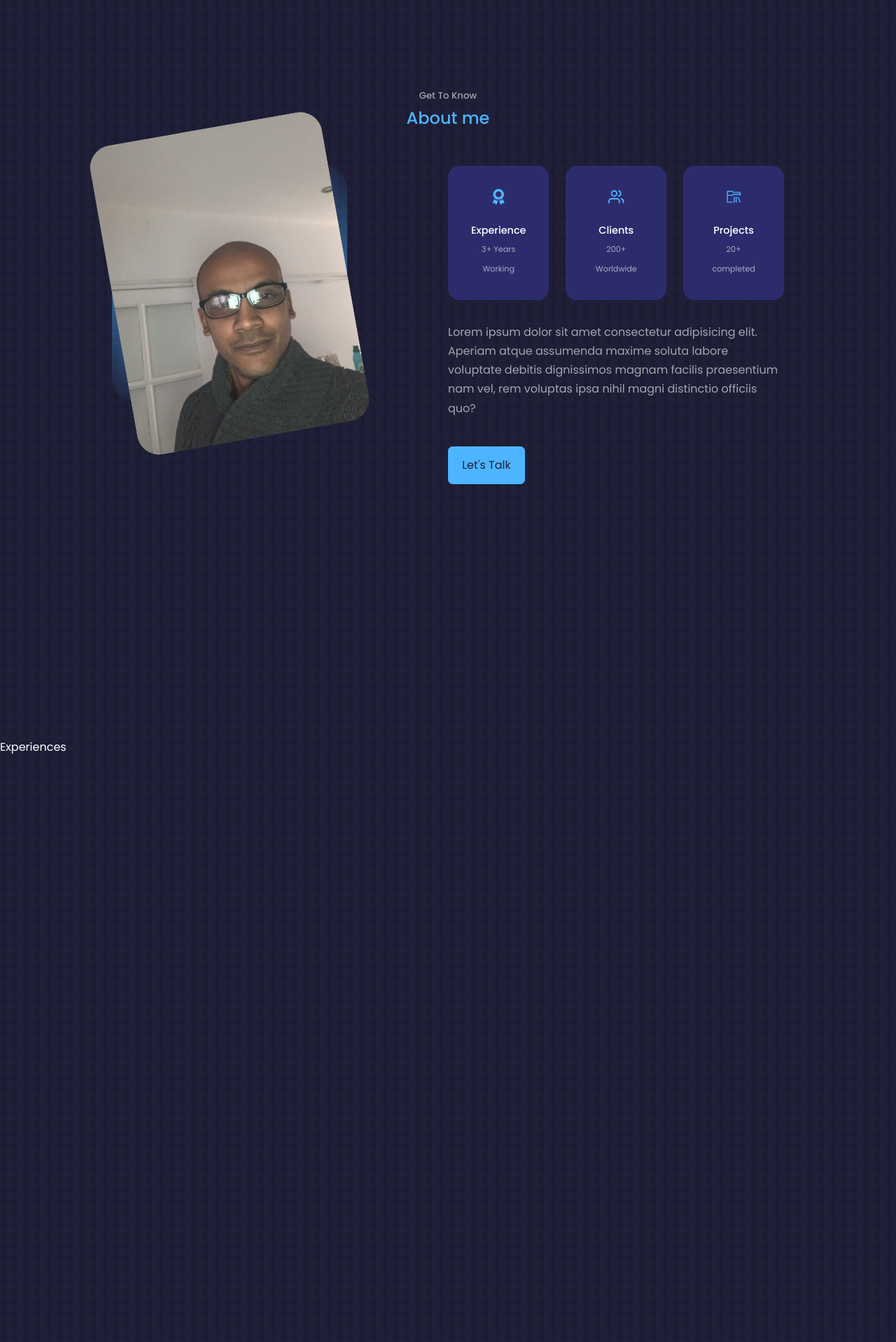
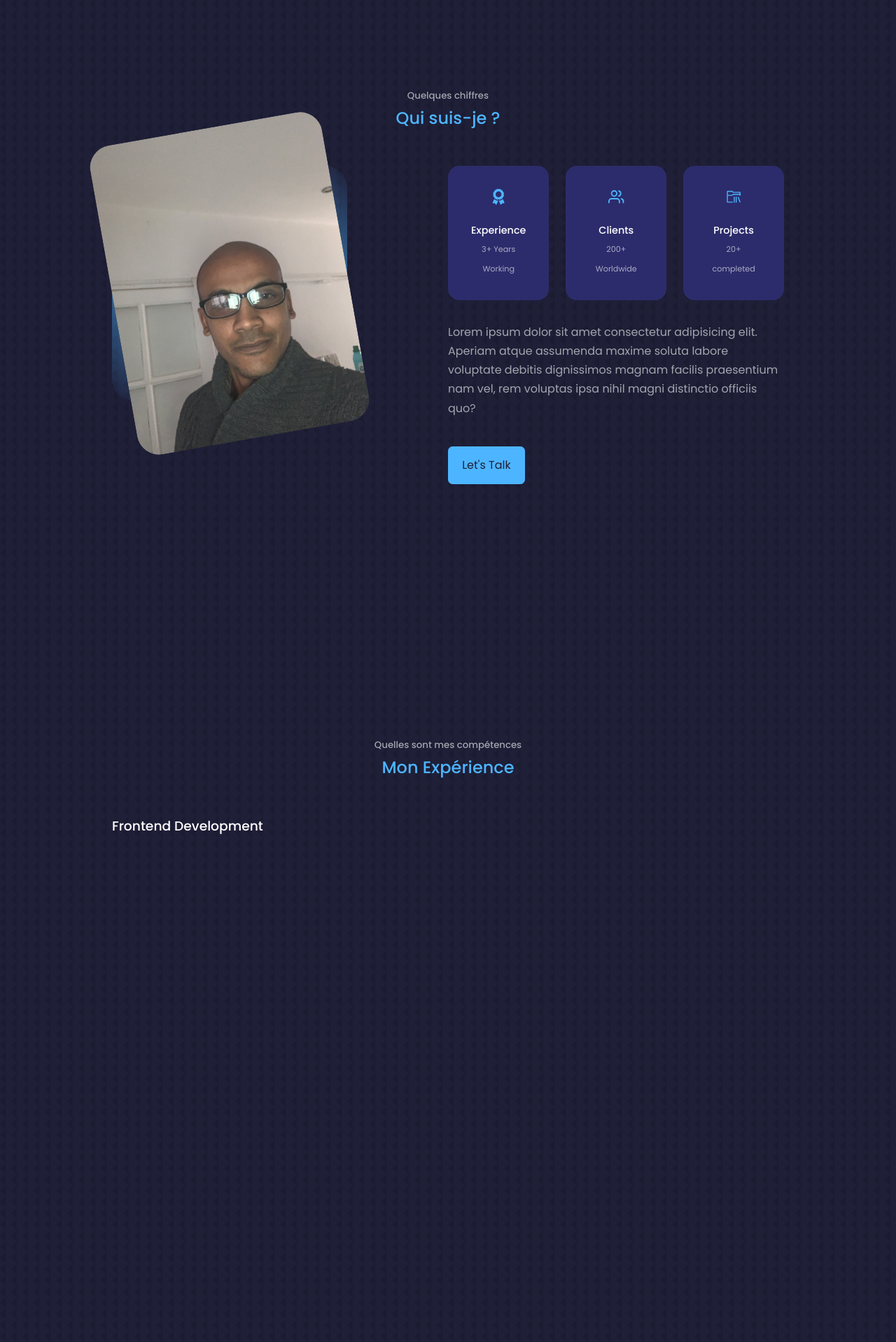
Before and after one commit to Manidoux41/ManiDev-portfolio, a React (Create React App) app: page / in a window 1280 px wide. Shown: the part 802-2720 px from the top of the page at 70% size. Built offline with nearby package versions, Linux system fonts and the light colour scheme.

Commit message:
translate in french

```diff
--- a/src/components/about/About.jsx
+++ b/src/components/about/About.jsx
@@ -8,8 +8,8 @@ import {VscFolderLibrary} from 'react-icons/vsc';
 const About = () => {
   return (
     <section id="about">
-      <h5>Get To Know</h5>
-      <h2>About me</h2>
+      <h5>Quelques chiffres</h5>
+      <h2>Qui suis-je ?</h2>
 
       <div className="container about__container">
         <div className="about__me">
--- a/src/components/experiences/Experiences.jsx
+++ b/src/components/experiences/Experiences.jsx
@@ -2,7 +2,24 @@ import React from "react";
 import "./experiences.css";
 
 const Experiences = () => {
-  return <section id="experiences">Experiences</section>;
+  return <section id="experience">
+    <h5>Quelles sont mes compétences</h5>
+    <h2>Mon Expérience</h2>
+
+    <div className="container experience__container">
+      <div className="experience__frontend">
+        <h3>Frontend Development</h3>
+        <div className="experience__content">
+          <article className="experience__details">
+
+          </article>
+        </div>
+      </div>
+      <div className="experience__backend">
+
+      </div>
+    </div>
+  </section>;
 };
 
 export default Experiences;
--- a/src/components/header/Header.jsx
+++ b/src/components/header/Header.jsx
@@ -8,7 +8,7 @@ const Header = () => {
     return (
         <header>
             <div className="container header__container">
-                <h5>Hello, I'm</h5>
+                <h5>Salut, je suis</h5>
                 <h1>Manfred Parbatia</h1>
                 <h5 className="text-light">FullStack Developper</h5>
                 <CTA />
```
